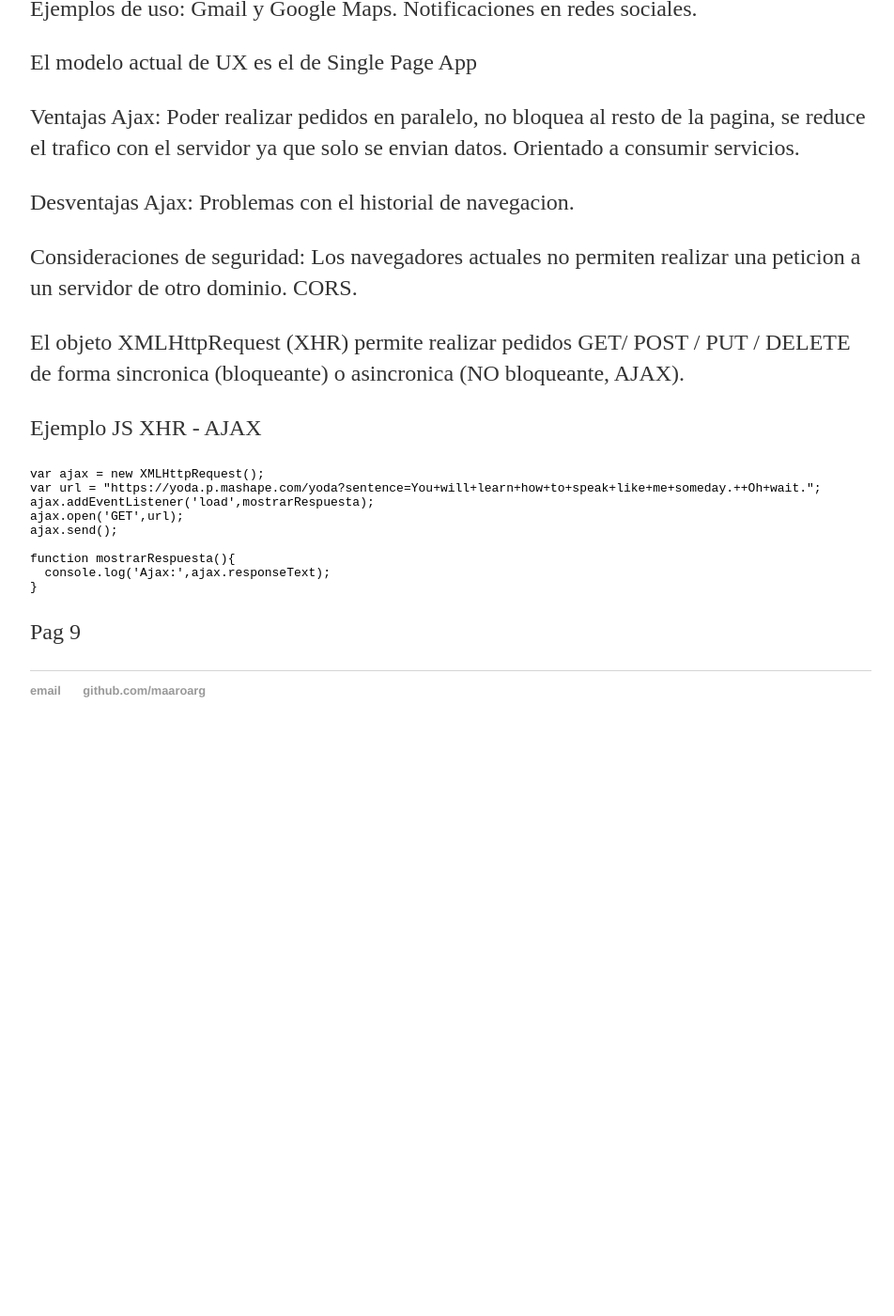
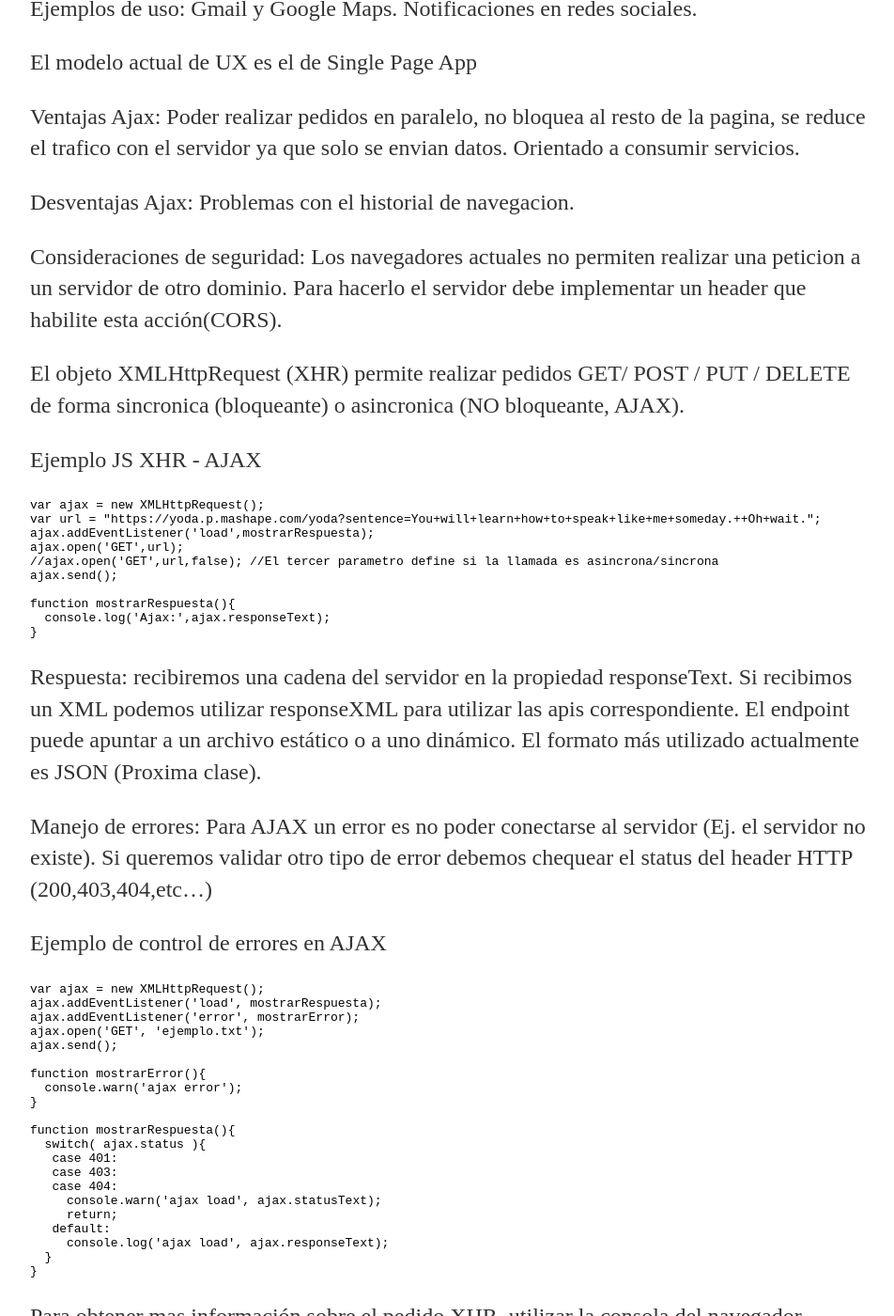
Before and after one commit to maaroarg/maaroarg.github.io, a Jekyll site: the page built from _posts/2016-04-02-clase3.js.md, in a window 1280 px wide and 1400 px high, scrolled down 411 px. Shown: the whole window at 94% size, without its empty margins (160-1112 px from the left). Built offline with Jekyll 4.4.1, drawn with Linux system fonts in a browser that asks for light colours; before the commit the page ends 1213 px from its top, so only the background shows below that; some of the changed text lies outside the part shown.

Commit message:
Update 2016-04-02-clase3.js.md

````diff
--- a/_posts/2016-04-02-clase3.js.md
+++ b/_posts/2016-04-02-clase3.js.md
@@ -16,7 +16,7 @@ Ventajas Ajax: Poder realizar pedidos en paralelo, no bloquea al resto de la pag
 
 Desventajas Ajax: Problemas con el historial de navegacion.
 
-Consideraciones de seguridad: Los navegadores actuales no permiten realizar una peticion a un servidor de otro dominio. CORS.
+Consideraciones de seguridad: Los navegadores actuales no permiten realizar una peticion a un servidor de otro dominio. Para hacerlo el servidor debe implementar un header que habilite esta acción(CORS).
 
 El objeto XMLHttpRequest (XHR) permite realizar pedidos GET/ POST / PUT / DELETE de forma sincronica (bloqueante) o asincronica (NO bloqueante, AJAX).
 
@@ -26,6 +26,7 @@ var ajax = new XMLHttpRequest();
 var url = "https://yoda.p.mashape.com/yoda?sentence=You+will+learn+how+to+speak+like+me+someday.++Oh+wait.";
 ajax.addEventListener('load',mostrarRespuesta);
 ajax.open('GET',url);
+//ajax.open('GET',url,false); //El tercer parametro define si la llamada es asincrona/sincrona
 ajax.send();
 
 function mostrarRespuesta(){
@@ -33,4 +34,35 @@ function mostrarRespuesta(){
 }
 ```
 
-Pag 9
+Respuesta:
+recibiremos una cadena del servidor en la propiedad responseText. Si recibimos un XML podemos utilizar responseXML para utilizar las apis correspondiente. El endpoint puede apuntar a un archivo estático o a uno dinámico. El formato más utilizado actualmente es JSON (Proxima clase).
+
+Manejo de errores:
+Para AJAX un error es no poder conectarse al servidor (Ej. el servidor no existe). Si queremos validar otro tipo de error debemos chequear el status del header HTTP (200,403,404,etc...)
+
+Ejemplo de control de errores en AJAX
+```javascript
+var ajax = new XMLHttpRequest();
+ajax.addEventListener('load', mostrarRespuesta);
+ajax.addEventListener('error', mostrarError);
+ajax.open('GET', 'ejemplo.txt');
+ajax.send();
+
+function mostrarError(){
+  console.warn('ajax error');
+}
+
+function mostrarRespuesta(){
+  switch( ajax.status ){
+   case 401:
+   case 403:
+   case 404:
+     console.warn('ajax load', ajax.statusText);
+     return;
+   default:
+     console.log('ajax load', ajax.responseText);
+  }
+}
+```
+
+Para obtener mas información sobre el pedido XHR, utilizar la consola del navegador.
````
